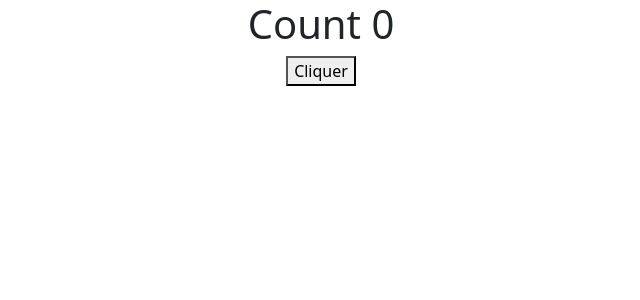
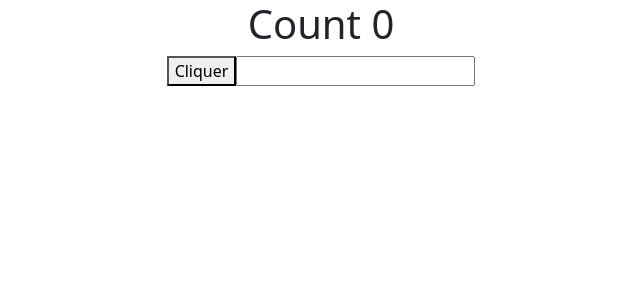
Before and after one commit to aymerick772/React_Learn, a React (Create React App) app: page / in a window 1280 px wide. Shown: the top 300 px of the page, without its empty margins (319-959 px from the left). Built offline with nearby package versions, Linux system fonts and the light colour scheme; the HTML template or start-up script is replaced by a standard one.

Commit message:
question performance du useEffect pour la fonction et componentDidUpdate pour la class

```diff
--- a/src/components2/ClassCount.js
+++ b/src/components2/ClassCount.js
@@ -6,6 +6,7 @@
         super(props);
         this.state = {
             count: 0,
+            name : "",
         }
     }
 
@@ -19,7 +20,10 @@
         })
     }
     componentDidUpdate(prevProps, prevState){
-        document.title = `Count ${this.state.count}`
+        //pour ne pas enclencher inutilement
+        if(this.state.count !== prevState.count){
+            document.title = `Count ${this.state.count}`
+        }
 
     }
 
--- a/src/components2/FuncCount.js
+++ b/src/components2/FuncCount.js
@@ -2,17 +2,25 @@
 
 function FuncCount () {
 const [count, setCount ] = useState(0);
+const [name, setName ] = useState('');
+
+
 useEffect(() =>{
+    console.log('maj titr');
     setTimeout(()=>{
         document.title = `count : ${count}`
     }, 2000)
-})
+    //le [count] sert ne pas executer la fonction useEffect si le count reste le même
+}, [count])
+
+
 
 
     return (
         <div className="">
             <h1>Count {count}</h1>
             <button onClick={()=> setCount(count + 1)}> Cliquer</button>
+            <input type="text" value={name} onChange={(e)=> setName(e.target.value)} />
         </div>
     )
 }
```
